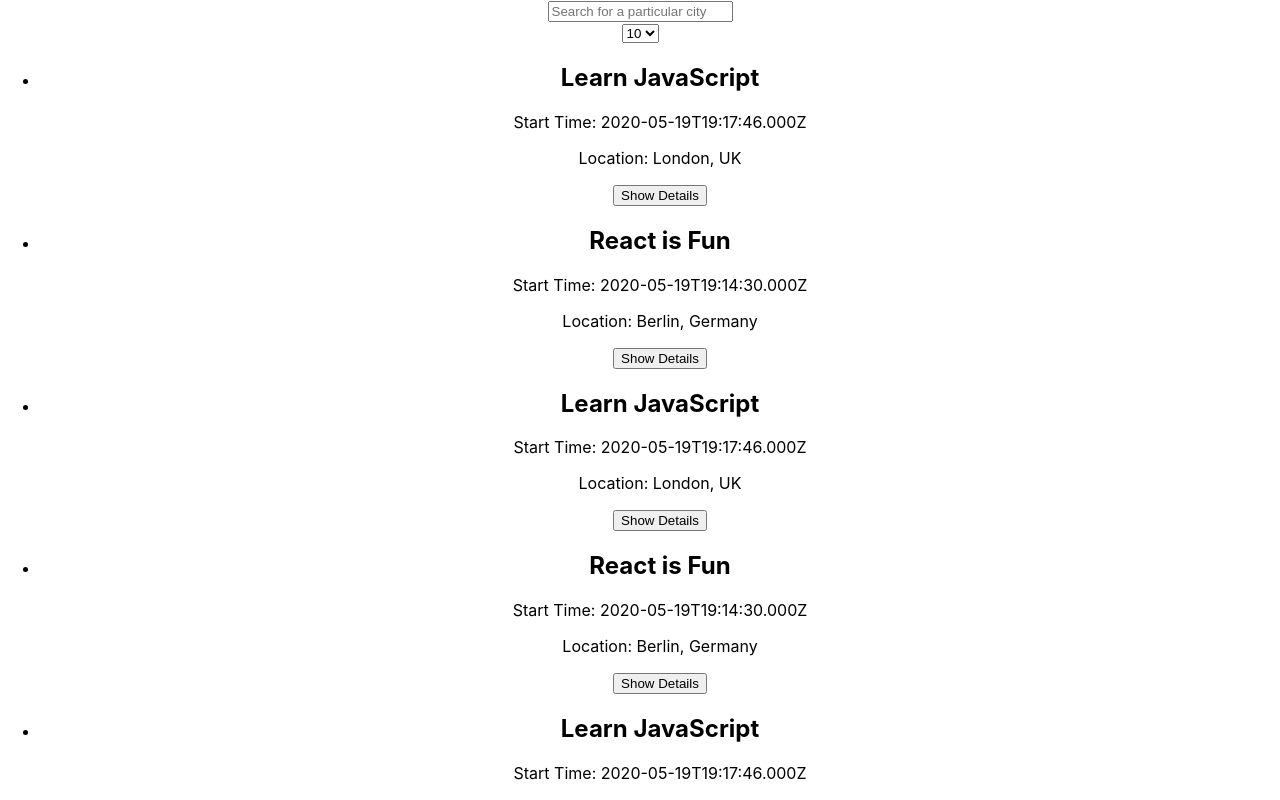
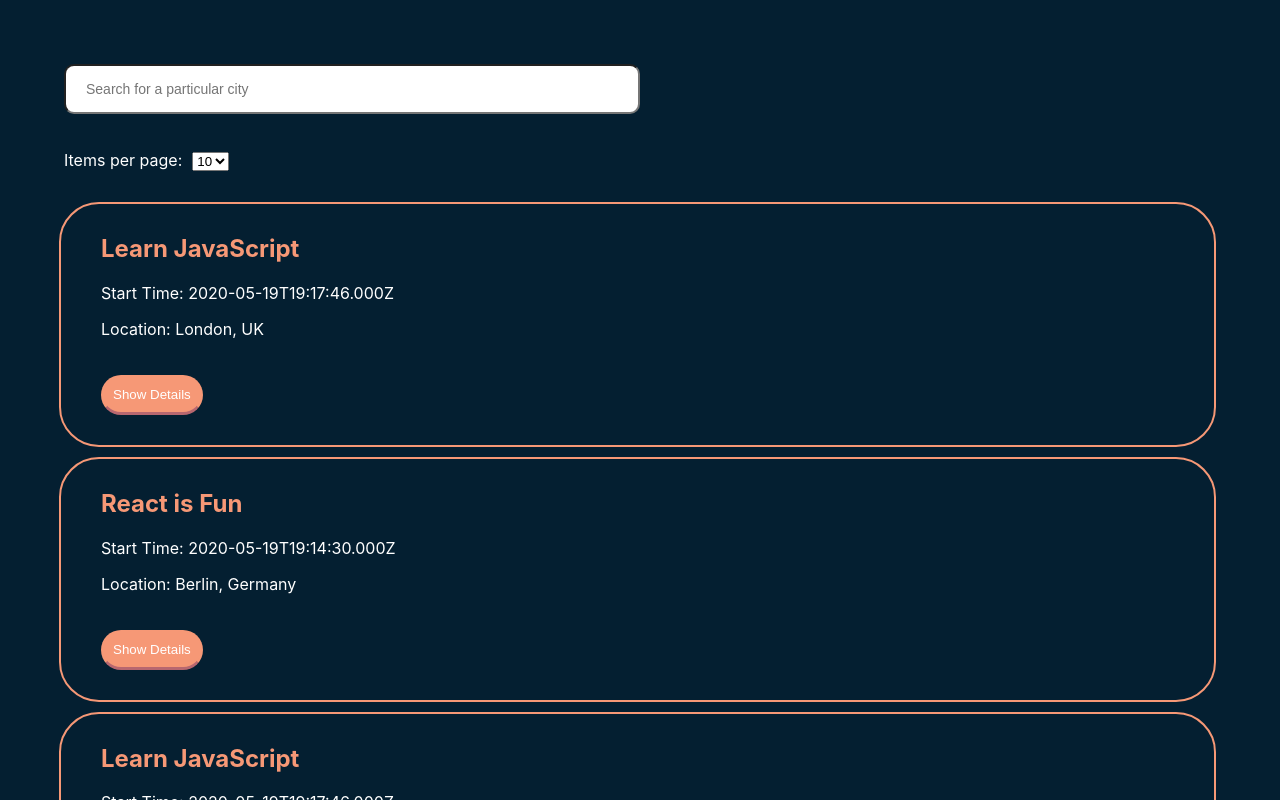
Before and after one commit to NIER-BIAN/tribal-heart, a React (Create React App) app: page / in a window 1280 px wide. Shown: the top 800 px of the page. Built offline with nearby package versions, Linux system fonts and the light colour scheme.

Commit message:
added styling

```diff
--- a/src/App.css
+++ b/src/App.css
@@ -1,38 +1,152 @@
-.App {
-  text-align: center;
+/* =======================================
+   =======================================
+
+   TABLE OF CONTENTS
+
+     1. Global styles
+
+     2. Typography
+
+     3. Layout
+
+     4. Components
+
+     5. Media queries
+
+   =======================================
+   ======================================= */
+
+/* ================
+   1. Global styles
+   ================ */
+
+:root {
+    --primary-color: #041f31;
+    --secondary-color: #f69876;
+    --dark-orange: #b8676f;
+    --text-color: #ffffff;
 }
 
-.App-logo {
-  height: 40vmin;
-  pointer-events: none;
+.App {
+    text-align: center;
+    padding: 5% 5%;
+    background-color: var(--primary-color);
 }
 
-@media (prefers-reduced-motion: no-preference) {
-  .App-logo {
-    animation: App-logo-spin infinite 20s linear;
-  }
+.App * {
+    box-sizing: border-box;
 }
 
-.App-header {
-  background-color: #282c34;
-  min-height: 100vh;
-  display: flex;
-  flex-direction: column;
-  align-items: center;
-  justify-content: center;
-  font-size: calc(10px + 2vmin);
-  color: white;
+/* ================
+     2. Typography
+   ================ */
+
+@import url(https://fonts.googleapis.com/css?family=Roboto:500);
+
+ul {
+    list-style: none;
 }
 
-.App-link {
-  color: #61dafb;
+h1, h2, h4 {
+    color: var(--secondary-color);
 }
 
-@keyframes App-logo-spin {
-  from {
-    transform: rotate(0deg);
-  }
-  to {
-    transform: rotate(360deg);
-  }
+p {
+    color: var(--text-color);
 }
+
+a {
+    color: var(--dark-orange:);
+}
+
+a:visited {
+    color: var(--dark-orange);
+}
+
+a:hover, a:focus {
+    cursor: pointer;
+    text-decoration: none;
+}
+
+/* ================
+       3. Layout
+   ================ */
+
+
+/* ================
+    4. Components
+   ================ */
+
+#city-search {
+    display: flex;
+    width: 50%;
+    flex-direction: column;
+    position: relative;
+}
+
+#city-search-input-box {
+    width: 100%;
+    padding: 16px 12px 16px 20px;
+    border-radius: 10px;
+    outline: none;
+    font-size: 14px;
+    line-height: 20px;
+    height: 50px;
+    margin-bottom: 20px;
+}
+
+.suggestions {
+    width: 100%;
+    position: absolute;
+    top: 42px;
+    left: -38px;
+    z-index: 2;
+    margin: 0;
+    font-size: 14px;
+}
+
+.suggestions > li {
+    text-align: left;
+    padding: 8px 6px 8px 10px;
+    background-color: white;
+    cursor: default;
+}
+
+.suggestions > li:hover {
+    background-color: var(--secondary-color);
+}
+
+.pagination {
+    display: flex;
+    align-items: center;
+}
+
+.pagination p {
+    margin-right: 10px;
+}
+
+.event {
+    padding: 10px 40px 30px;
+    margin-left: -45px;
+    margin-bottom: 10px;
+    text-align: left;
+    border: 2px solid var(--secondary-color);
+    border-radius: 40px;
+}
+
+.details-btn {
+    background-color: var(--secondary-color);
+    color: var(--text-color);
+    border-radius: 4px;
+    outline: none;
+    border: 2px solid var(--secondary-color);
+    padding: 10px;
+    border-radius: 20px;
+    border-bottom: 3px solid var(--dark-orange);
+    transition: opacity 0.2s;
+}
+
+.details-btn:hover {
+    cursor: pointer;
+    opacity: 0.8;
+}
--- a/src/App.js
+++ b/src/App.js
@@ -59,10 +59,13 @@
 	         setCurrentCity={setCurrentCity}
 	      />
 
+	    <div className="pagination">
+	      <p>Items per page:</p>
 	      <NumberOfEvents
 	        numberPerPage={numberPerPage}
 	        onSelectionClick={(newNumberPerPage) => setNumberPerPage(newNumberPerPage)}
 	      />
+	    </div>
 
 	    <EventList
 	        allEvents={allEvents}
--- a/src/components/CitySearch.js
+++ b/src/components/CitySearch.js
@@ -16,7 +16,7 @@
     //=========================================================================================
     // SIDE EFFECTS (useEffect hooks)
 
-    // We need to do this w. a useEffect hook, as allLocations will be empty array until dada fetched
+    // We need to do this w. a useEffect hook, as allLocations will be empty array until data fetched
     useEffect(
 
 	// arg 1: code you want to run as a side effect
@@ -37,9 +37,6 @@
             const clickOutsideHandler = (event) => {
 		const noEventsDiv = document.getElementById('city-search');
 		if (!noEventsDiv.contains(event.target)) {
-		    // reset search input box: note this will not trigger the onChange callback of the input box
-		    // as this is not a user-initiated change / user-interaction but a programmatic update.
-		    document.getElementById("city-search-input-box").value = "Search for a particular city";
 		    // hide suggestions list after user clicks outside the city-search component
                     setShowSuggestions(false);
 		}
@@ -80,18 +77,18 @@
     // NOTE: "event" here as in function is callback of onClick
     const suggestionListItemClickedHandler = (event) => {
 	const chosenCity = event.target.textContent;
+	setCurrentCity(chosenCity);
 	setQuery(chosenCity);      // render chosen city in input box
-	setCurrentCity(chosenCity);
 	setShowSuggestions(false); // hide list after clicked
     };
 
     const seeAllCitiesClickedHandler = (event) => {
-	// reset search input box: note this will not trigger the onChange callback of the input box
-	// as this is not a user-initiated change / user-interaction but a programmatic update.
-	document.getElementById("city-search-input-box").value = "Search for a particular city";
-	// hide list after option clicked
+	// set city, hide list, and reset query after option clicked
 	setCurrentCity("See all cities");
 	setShowSuggestions(false);
+	// reset query and suggestionsList
+	setQuery("");
+	setSuggestionsList(allLocations);
     };
 
     //=========================================================================================
--- a/src/components/Event.js
+++ b/src/components/Event.js
@@ -8,7 +8,7 @@
     };
 
     return (
-	    <li>
+	    <li className="event">
 		<h2 role="event-title">{event.summary}</h2>
 		<p role="event-start-time">Start Time: {event.created}</p>
 		<p role="event-location">Location: {event.location}</p>
@@ -19,11 +19,12 @@
 			<p>{event.description}</p>
 			<a href="{event.htmlLink}" target="_blank">
 			    See details on Google Calendar
-			</a>
+		        </a>
 		    </div>
 		)}
 
-		<button onClick={toggleDetails} role="button">
+	        <br/>
+		<button className="details-btn" onClick={toggleDetails} role="button">
 		    {showDetails ? 'Hide Details' : 'Show Details'}
 		</button>
 
```
Lines whose indentation alone changed are shown as unchanged.
